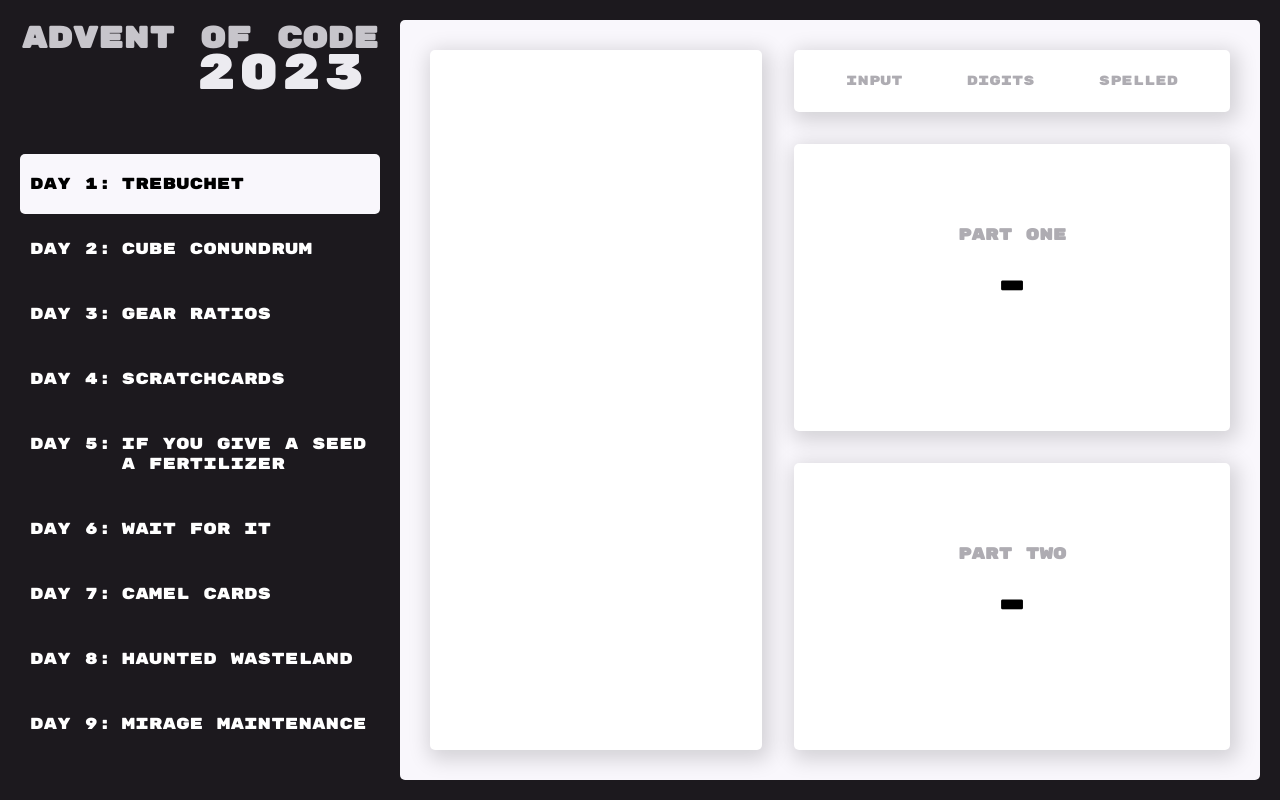
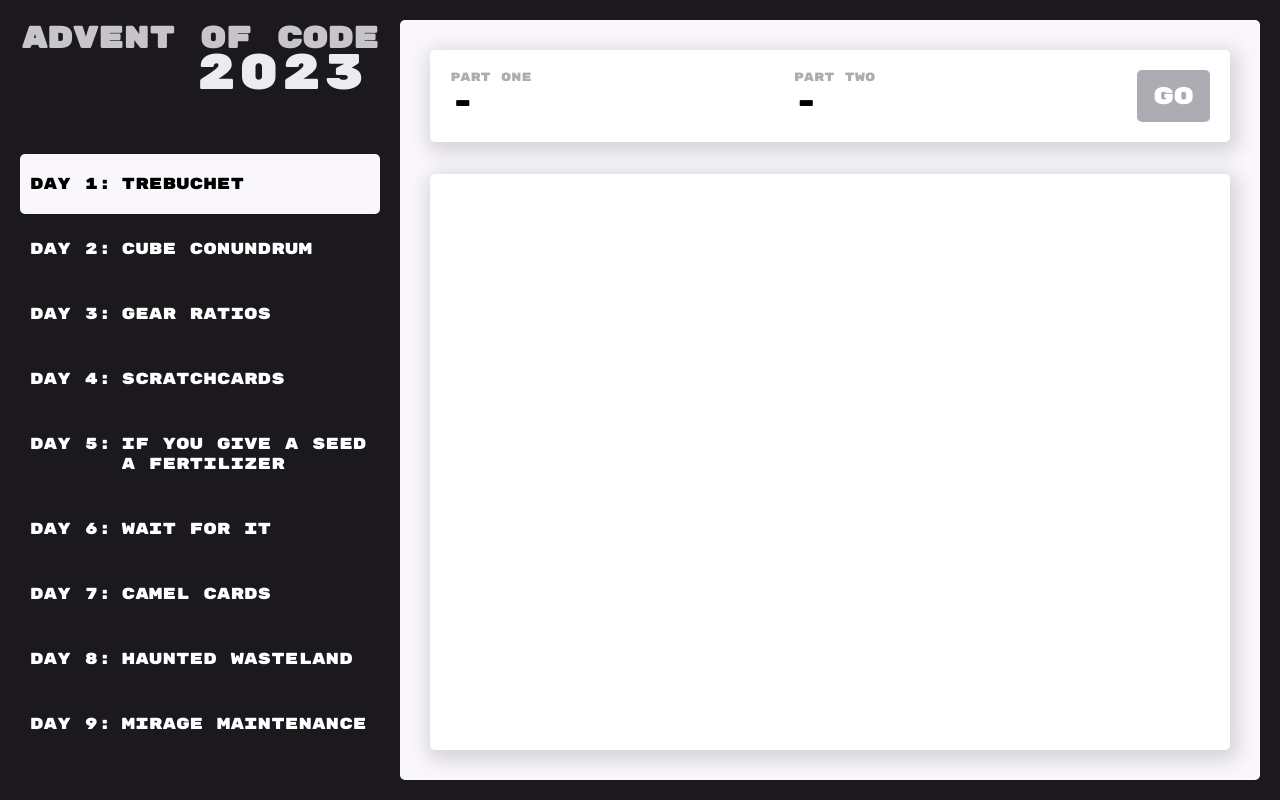
Before and after one commit to ice9js/advent-of-code-2023, a React (Create React App) app: page / in a window 1280 px wide. Built offline with nearby package versions, Linux system fonts and the light colour scheme.

Commit message:
Updated existing solutions to use the <Solution /> component

```diff
--- a/src/components/cube-conundrum/index.tsx
+++ b/src/components/cube-conundrum/index.tsx
@@ -1,74 +1,12 @@
-import { useMemo, useState } from 'react';
+import { parseGames, sumOfPossibleGames, sumOfPowers } from '../../lib/cube-conundrum';
+import Solution from '../solution';
 
-import { maxColor, minimumSet, parseGames, setPower } from '../../lib/cube-conundrum';
-import { sum } from '../../lib/util';
-import InputTextarea from '../input-textarea';
-import Panel from '../panel';
-
-import './style.css';
-
-enum Mode {
-	INPUT,
-}
-
-const CubeConundrum = () => {
-	const [ input, setInput ] = useState( '' );
-	const [ mode, setMode ] = useState( Mode.INPUT );
-
-	const games = useMemo(
-		() => {
-			try {
-				return parseGames( input );
-			} catch ( error ) {
-				return [];
-			}
-		},
-		[ input ]
-	);
-
-	const sumOfPossibleGames = useMemo(
-		() => games
-			.filter( maxColor( 12, 13, 14 ) )
-			.map( ( game ) => game.id )
-			.reduce( sum ),
-		[ games ]
-	);
-
-	const sumOfPowers = useMemo(
-		() => games
-			.map( minimumSet )
-			.map( setPower )
-			.reduce( sum ),
-		[ games]
-	);
-
-	return (
-		<div className="trebuchet layout">
-			<Panel.Select
-				options={ [
-					{ label: 'Input', value: Mode.INPUT },
-				] }
-				activeOption={ mode }
-				onSelect={ setMode }
-			/>
-			<Panel>
-				{ mode === Mode.INPUT && (
-					<InputTextarea
-						defaultValue={ input }
-						onChange={ setInput }
-					/>
-				) }
-			</Panel>
-			<Panel.Solution
-				label="Part One"
-				value={ sumOfPossibleGames }
-			/>
-			<Panel.Solution
-				label="Part Two"
-				value={ sumOfPowers }
-			/>
-		</div>
-	);
-};
+const CubeConundrum = () => (
+	<Solution
+		parseInput={ parseGames }
+		partOne={ sumOfPossibleGames }
+		partTwo={ sumOfPowers }
+	/>
+);
 
 export default CubeConundrum;
--- a/src/components/cube-conundrum/style.css
+++ /dev/null
@@ -1,31 +0,0 @@
-.layout {
-	display: grid;
-	grid-gap: 32px;
-	grid-template-columns: 1fr 1fr;
-	grid-template-rows: auto 1fr 1fr;
-	height: 100%;
-	margin: 0 auto;
-	max-width: 1600px;
-	padding: 30px;
-	width: 100%;
-}
-
-.trebuchet.layout .panel:nth-child(1) {
-	grid-column: 2;
-	grid-row: 1;
-}
-
-.trebuchet.layout .panel:nth-child(2) {
-	grid-column: 1;
-	grid-row: 1 / span 3;
-}
-
-.trebuchet.layout .panel:nth-child(3) {
-	grid-column: 2;
-	grid-row: 2;
-}
-
-.trebuchet.layout .panel:nth-child(4) {
-	grid-column: 2;
-	grid-row: 3;
-}
--- /dev/null
+++ b/src/components/gear-ratios/index.tsx
@@ -0,0 +1,12 @@
+import { parseSchematic, partNumbersSum, gearRatiosSum } from '../../lib/gear-ratios';
+import Solution from '../solution'
+
+const GearRatios = () => (
+	<Solution
+		parseInput={ parseSchematic }
+		partOne={ partNumbersSum }
+		partTwo={ gearRatiosSum }
+	/>
+);
+
+export default GearRatios;
--- a/src/components/trebuchet/index.tsx
+++ b/src/components/trebuchet/index.tsx
@@ -1,53 +1,12 @@
-import { useMemo, useState } from 'react';
+import { parseInput, sumOfDigits, sumIncludingSpelledDigits } from '../../lib/trebuchet';
+import Solution from '../solution';
 
-import { getRowDigits, sumDigits } from '../../lib/trebuchet';
-import InputTextarea from '../input-textarea';
-import Panel from '../panel';
-
-import './styles.css';
-
-enum Mode {
-	INPUT,
-	DEBUG_DIGITS,
-	DEBUG_SPELLED,
-}
-
-const Trebuchet = () => {
-	const [ input, setInput ] = useState( '' );
-	const [ mode, setMode ] = useState( Mode.INPUT );
-
-	const sumOfDigits = useMemo( () => sumDigits( input, getRowDigits() ), [ input ] );
-	const sumIncludingSpelledDigits = useMemo( () => sumDigits( input, getRowDigits( true ) ), [ input ] );
-
-	return (
-		<div className="trebuchet layout">
-			<Panel.Select
-				options={ [
-					{ label: 'Input', value: Mode.INPUT },
-					{ label: 'Digits', value: Mode.INPUT },
-					{ label: 'Spelled', value: Mode.INPUT },
-				] }
-				activeOption={ mode }
-				onSelect={ setMode }
-			/>
-			<Panel>
-				{ mode === Mode.INPUT && (
-					<InputTextarea
-						defaultValue={ input }
-						onChange={ setInput }
-					/>
-				) }
-			</Panel>
-			<Panel.Solution
-				label="Part One"
-				value={ sumOfDigits }
-			/>
-			<Panel.Solution
-				label="Part Two"
-				value={ sumIncludingSpelledDigits }
-			/>
-		</div>
-	);
-};
+const Trebuchet = () => (
+	<Solution
+		parseInput={ parseInput }
+		partOne={ sumOfDigits }
+		partTwo={ sumIncludingSpelledDigits }
+	/>
+);
 
 export default Trebuchet;
--- a/src/components/trebuchet/styles.css
+++ /dev/null
@@ -1,31 +0,0 @@
-.layout {
-	display: grid;
-	grid-gap: 32px;
-	grid-template-columns: 1fr 1fr;
-	grid-template-rows: auto 1fr 1fr;
-	height: 100%;
-	margin: 0 auto;
-	max-width: 1600px;
-	padding: 30px;
-	width: 100%;
-}
-
-.trebuchet.layout .panel:nth-child(1) {
-	grid-column: 2;
-	grid-row: 1;
-}
-
-.trebuchet.layout .panel:nth-child(2) {
-	grid-column: 1;
-	grid-row: 1 / span 3;
-}
-
-.trebuchet.layout .panel:nth-child(3) {
-	grid-column: 2;
-	grid-row: 2;
-}
-
-.trebuchet.layout .panel:nth-child(4) {
-	grid-column: 2;
-	grid-row: 3;
-}
--- a/src/lib/cube-conundrum.ts
+++ b/src/lib/cube-conundrum.ts
@@ -1,4 +1,4 @@
-
+import { sum } from './util';
 
 interface CubeSet {
 	red: number;
@@ -36,10 +36,10 @@ export const parseGames = ( input: string ): Game[] =>
 				sets: line.replace( /.*\:/, '' ).split(';').map( parseSet )
 		} ) );
 
-export const maxColor = ( red: number, green: number, blue: number ) =>
+const maxColor = ( red: number, green: number, blue: number ) =>
 	( { sets }: Game ) => ! sets.some( ( set ) => red < set.red || green < set.green || blue < set.blue );
 
-export const minimumSet = ( game: Game ): CubeSet =>
+const minimumSet = ( game: Game ): CubeSet =>
 	game.sets.reduce(
 		( minimumSet, set ) => ( {
 			red: Math.max( minimumSet.red, set.red ),
@@ -49,4 +49,16 @@ export const minimumSet = ( game: Game ): CubeSet =>
 		{ red: 0, green: 0, blue: 0 }
 	);
 
-export const setPower = ( set: CubeSet ) => set.red * set.green * set.blue;
+const setPower = ( set: CubeSet ) => set.red * set.green * set.blue;
+
+export const sumOfPossibleGames = ( games: Game[] ): number =>
+	games
+		.filter( maxColor( 12, 13, 14 ) )
+		.map( ( game ) => game.id )
+		.reduce( sum );
+
+export const sumOfPowers = ( games: Game[] ): number =>
+	games
+		.map( minimumSet )
+		.map( setPower )
+		.reduce( sum );
--- a/src/lib/gear-ratios.ts
+++ b/src/lib/gear-ratios.ts
@@ -1,3 +1,5 @@
+import { sum } from './util';
+
 interface Position {
 	x: number;
 	y: number;
@@ -19,7 +21,7 @@ interface Schematic {
 	numbers: SchematicNumber[];
 }
 
-const parseRowNumbers = ( row: number, input: string, offset: number = 0 ): SchematicNumber[] => {
+const parseRowNumbers = ( input: string, row: number, offset: number = 0 ): SchematicNumber[] => {
 	const number = input.slice( offset ).match( /\d+/ );
 
 	if ( ! number || number.index === undefined ) {
@@ -32,35 +34,28 @@ const parseRowNumbers = ( row: number, input: string, offset: number = 0 ): Sche
 			length: number[0].length,
 			value: parseInt( number[0], 10 ),
 		},
-		...parseRowNumbers( row, input, offset + number.index + number[0].length ),
+		...parseRowNumbers(input, row, offset + number.index + number[0].length ),
 	];
-}
+};
 
-export const parseSchematic = ( input: string ): Schematic =>
+const parseRowSymbols = ( input: string, row: number ): SchematicSymbol[] =>
 	input
-		.split( '\n' )
-		.map( ( line, y ) => ( {
-			numbers: parseRowNumbers( y, line ),
-			symbols: line
-				.split( '' )
-				.map( ( value, x ) => ( { position: { x, y }, value } ) )
-				.filter( ( { value } ) => ! value.match( /^(\d|\.)$/ ) ),
-		} ) )
-		.reduce(
-			( schematic, line ) => ( {
-				symbols: [ ...schematic.symbols, ...line.symbols ],
-				numbers: [ ...schematic.numbers, ...line.numbers ],
-			} ),
-			{ symbols: [], numbers: [] }
-		);
+		.split( '' )
+		.map( ( value, x ) => ( { position: { x, y: row }, value } ) )
+		.filter( ( { value } ) => ! value.match( /^(\d|\.)$/ ) );
 
-export const neighboringSymbol = ( symbol: SchematicSymbol ) =>
+export const parseSchematic = ( input: string ): Schematic => ( {
+	symbols: input.split( '\n' ).map( parseRowSymbols ).flat(),
+	numbers: input.split( '\n' ).map( ( line, row ) => parseRowNumbers( line, row ) ).flat(),
+} );
+
+const neighboringSymbol = ( symbol: SchematicSymbol ) =>
 	( n: SchematicNumber ): boolean =>
 		Math.abs( n.position.y - symbol.position.y ) <= 1 &&
 		n.position.x - 1 <= symbol.position.x &&
 		symbol.position.x <= n.position.x + n.length;
 
-export const partNumbers = ( schematic: Schematic ): number[] =>
+const partNumbers = ( schematic: Schematic ): number[] =>
 	schematic.numbers
 		.filter(
 			( number ) => schematic.symbols.some(
@@ -69,7 +64,7 @@ export const partNumbers = ( schematic: Schematic ): number[] =>
 		)
 		.map( ( { value } ) => value )
 
-export const gearRatios = ( schematic: Schematic ): number[] =>
+const gearRatios = ( schematic: Schematic ): number[] =>
 	schematic.symbols
 		.filter( ( { value } ) => value === '*' )
 		.map(
@@ -80,3 +75,9 @@ export const gearRatios = ( schematic: Schematic ): number[] =>
 		)
 		.filter( ( numbers ) => numbers.length == 2 )
 		.map( ( [ a, b ] ) => a * b );
+
+export const partNumbersSum = ( schematic: Schematic ): number =>
+	partNumbers( schematic ).reduce( sum );
+
+export const gearRatiosSum = ( schematic: Schematic ): number =>
+	gearRatios( schematic ).reduce( sum );
--- a/src/lib/trebuchet.ts
+++ b/src/lib/trebuchet.ts
@@ -1,8 +1,13 @@
+import { sum } from './util';
+
 const SPELLED_OUT_DIGITS = [ 'one', 'two', 'three', 'four', 'five', 'six', 'seven', 'eight', 'nine' ];
 
 type NthDigit = 'first' | 'last';
 
-export const matchDigit = ( input: string, digit: NthDigit, allowSpelledOutDigits: boolean ): string => {
+export const parseInput = ( input: string ): string[] =>
+	input.split( '\n' );
+
+const matchDigit = ( input: string, digit: NthDigit, allowSpelledOutDigits: boolean ): string => {
 	const prefix = digit === 'last' ? '.*' : '';
 	const expr = [ '\\d' ].concat( allowSpelledOutDigits ? SPELLED_OUT_DIGITS : [] ).join( '|' );
 
@@ -15,16 +20,15 @@ export const matchDigit = ( input: string, digit: NthDigit, allowSpelledOutDigit
 	return ( SPELLED_OUT_DIGITS.indexOf( result[1] ) + 1 || result[1] ).toString();
 };
 
-export const getRowDigits = ( allowSpelledOutDigits: boolean = false ) => ( input: string ): number =>
+const getRowDigits = ( allowSpelledOutDigits: boolean = false ) => ( input: string ): number =>
 	parseInt( matchDigit( input, 'first', allowSpelledOutDigits ) + matchDigit( input, 'last', allowSpelledOutDigits ), 10 );
 
-export const sumDigits = ( input: string, linesToDigits: (input: string) => number ): string | number => {
-	try {
-		return input
-			.split( '\n' )
-			.map( linesToDigits )
-			.reduce( ( sum, next ) => sum + next, 0 );
-	} catch ( error ) {
-		return '-';
-	}
-}
+export const sumOfDigits = ( lines: string[] ): number =>
+	lines
+		.map( getRowDigits() )
+		.reduce( sum );
+
+export const sumIncludingSpelledDigits = ( lines: string[] ): number =>
+	lines
+		.map( getRowDigits( true ) )
+		.reduce( sum );
```
